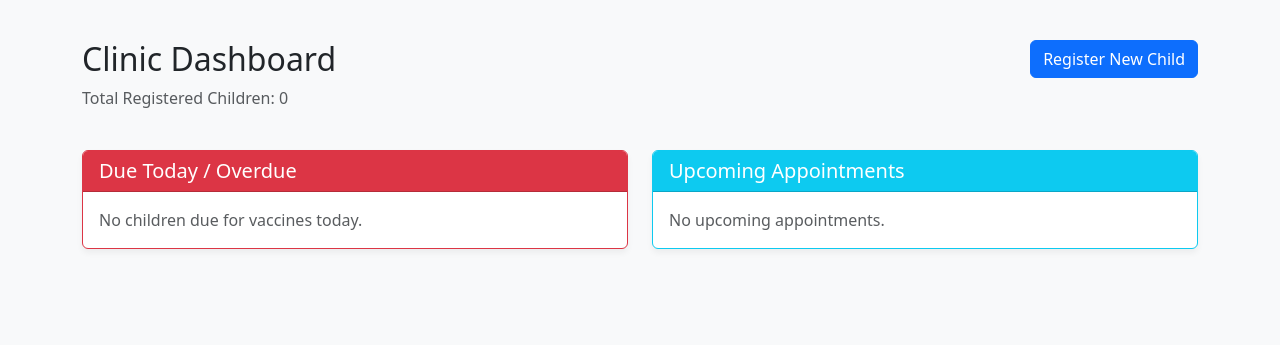
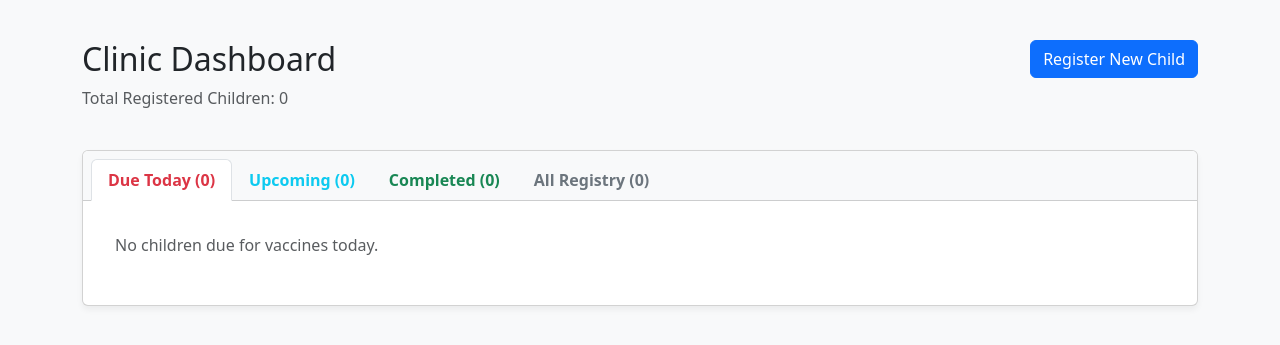
Before and after one commit to toufik97/PNI, a Django app: page / in a window 1280 px wide. Shown: the part 56-401 px from the top of the page. Run offline with Django 5.2, Linux system fonts and the light colour scheme; data that the repository does not hold is empty.

Commit message:
Fix clinical case validation and improve vaccine dashboard
- Enhanced DependencyEvaluator to support 'Any Slot' (slot 0) anchor matching.
- Fixed DependencyEvaluator to filter out future anchor doses from current validation.
- Updated SeriesHistoryValidator to enforce cross-series dependency rules for historical records.
- Added automatic state reset to VaccinationEngine to ensure clean validation on every run.
- Refined Primovax policy rules to target all DTP family products with a 14-day interval.
- Categorized dependencies into 'Hard Blocks' and 'Soft Warnings' (co-admin) to avoid false invalidations.
- Fixed Dashboard UI crash and implemented tabbed registry view with Completed/Upcoming filters.

```diff
--- a/patients/templates/patients/dashboard.html
+++ b/patients/templates/patients/dashboard.html
@@ -11,74 +11,119 @@
     </div>
 </div>
 
-<div class="row">
-    <div class="col-md-6">
-        <div class="card border-danger mb-4">
-            <div class="card-header bg-danger text-white">
-                <h5 class="mb-0">Due Today / Overdue</h5>
-            </div>
-            <div class="card-body">
+<div class="card">
+    <div class="card-header bg-light">
+        <ul class="nav nav-tabs card-header-tabs" id="dashboardTabs" role="tablist">
+            <li class="nav-item">
+                <button class="nav-link active text-danger fw-bold" id="due-tab" data-bs-toggle="tab" data-bs-target="#due" type="button" role="tab">
+                    Due Today ({{ due_today|length }})
+                </button>
+            </li>
+            <li class="nav-item">
+                <button class="nav-link text-info fw-bold" id="upcoming-tab" data-bs-toggle="tab" data-bs-target="#upcoming" type="button" role="tab">
+                    Upcoming ({{ upcoming|length }})
+                </button>
+            </li>
+            <li class="nav-item">
+                <button class="nav-link text-success fw-bold" id="completed-tab" data-bs-toggle="tab" data-bs-target="#completed" type="button" role="tab">
+                    Completed ({{ completed|length }})
+                </button>
+            </li>
+            <li class="nav-item">
+                <button class="nav-link text-secondary fw-bold" id="registry-tab" data-bs-toggle="tab" data-bs-target="#registry" type="button" role="tab">
+                    All Registry ({{ stats.total_children }})
+                </button>
+            </li>
+        </ul>
+    </div>
+    <div class="card-body">
+        <div class="tab-content" id="dashboardTabsContent">
+            <!-- Due Today -->
+            <div class="tab-pane fade show active" id="due" role="tabpanel">
                 {% if due_today %}
-                <ul class="list-group list-group-flush">
+                <div class="list-group list-group-flush">
                     {% for entry in due_today %}
-                    <li class="list-group-item d-flex justify-content-between align-items-center">
+                    <div class="list-group-item d-flex justify-content-between align-items-center">
                         <div>
-                            {% if entry.child.id %}
                             <a href="{% url 'patients:profile' entry.child.id %}" class="fw-bold text-decoration-none">
                                 {{ entry.child.name }} ({{ entry.child.id }})
                             </a>
-                            {% else %}
-                            <span class="fw-bold text-danger">{{ entry.child.name }} (Invalid ID)</span>
-                            {% endif %}
-                            <br>
-                            <small class="text-muted">Age: {{ entry.child.dob|timesince }}</small>
+                            <br><small class="text-muted">Age: {{ entry.child.dob|timesince }}</small>
                         </div>
                         <div>
                             {% for v_info in entry.due_vaccines %}
                              <span class="badge bg-danger rounded-pill p-2 mb-1 d-inline-block">
                                  <div class="fw-bold">{{ v_info.vaccine.display_name|default:v_info.vaccine.name }}</div>
-                                 <small>{% if v_info.dose_number %}Dose {{ v_info.dose_number }}{% endif %} {% if v_info.dose_amount %}| {{ v_info.dose_amount }}{% endif %}</small>
+                                 <small>Dose {{ v_info.dose_number }}</small>
                              </span>
                             {% endfor %}
                         </div>
-                    </li>
+                    </div>
                     {% endfor %}
-                </ul>
+                </div>
                 {% else %}
-                <p class="text-muted mb-0">No children due for vaccines today.</p>
+                <p class="text-muted p-3">No children due for vaccines today.</p>
                 {% endif %}
             </div>
-        </div>
-    </div>
 
-    <div class="col-md-6">
-        <div class="card border-info">
-            <div class="card-header bg-info text-white">
-                <h5 class="mb-0">Upcoming Appointments</h5>
-            </div>
-            <div class="card-body">
+            <!-- Upcoming -->
+            <div class="tab-pane fade" id="upcoming" role="tabpanel">
                 {% if upcoming %}
-                <ul class="list-group list-group-flush">
+                <div class="list-group list-group-flush">
                     {% for app in upcoming %}
-                    <li class="list-group-item d-flex justify-content-between align-items-center">
+                    <div class="list-group-item d-flex justify-content-between align-items-center">
                         <div>
-                            {% if app.child.id %}
                             <a href="{% url 'patients:profile' app.child.id %}" class="fw-bold text-decoration-none">
                                 {{ app.child.name }} ({{ app.child.id }})
                             </a>
-                            {% else %}
-                            <span class="fw-bold text-danger">{{ app.child.name }} (Invalid ID)</span>
-                            {% endif %}
                         </div>
                         <div class="text-end">
-                            <span class="badge bg-secondary">{{ app.date|date:"M d, Y" }}</span>
+                            <span class="badge bg-info text-dark">{{ app.date|date:"M d, Y" }}</span>
                         </div>
-                    </li>
+                    </div>
                     {% endfor %}
-                </ul>
+                </div>
                 {% else %}
-                <p class="text-muted mb-0">No upcoming appointments.</p>
+                <p class="text-muted p-3">No upcoming appointments.</p>
                 {% endif %}
+            </div>
+
+            <!-- Completed -->
+            <div class="tab-pane fade" id="completed" role="tabpanel">
+                {% if completed %}
+                <div class="list-group list-group-flush">
+                    {% for child in completed %}
+                    <div class="list-group-item d-flex justify-content-between align-items-center">
+                        <div>
+                            <a href="{% url 'patients:profile' child.id %}" class="fw-bold text-decoration-none">
+                                {{ child.name }} ({{ child.id }})
+                            </a>
+                            <br><small class="text-muted">Status: Fully Vaccinated</small>
+                        </div>
+                        <span class="badge bg-success"><i class="bi bi-patch-check-fill"></i> Complete</span>
+                    </div>
+                    {% endfor %}
+                </div>
+                {% else %}
+                <p class="text-muted p-3">No children have completed their full schedule yet.</p>
+                {% endif %}
+            </div>
+
+            <!-- All Registry -->
+            <div class="tab-pane fade" id="registry" role="tabpanel">
+                <div class="list-group list-group-flush">
+                    {% for child in registered %}
+                    <div class="list-group-item d-flex justify-content-between align-items-center">
+                        <div>
+                            <a href="{% url 'patients:profile' child.id %}" class="fw-bold text-decoration-none">
+                                {{ child.name }} ({{ child.id }})
+                            </a>
+                            <br><small class="text-muted">DOB: {{ child.dob|date:"Y-m-d" }}</small>
+                        </div>
+                        <a href="{% url 'patients:profile' child.id %}" class="btn btn-sm btn-outline-primary">View Profile</a>
+                    </div>
+                    {% endfor %}
+                </div>
             </div>
         </div>
     </div>
--- a/patients/views.py
+++ b/patients/views.py
@@ -10,12 +10,27 @@ def dashboard(request):
     # For MVP, we'll just evaluate everyone. In production, we'd optimize this.
     due_today_list = []
     upcoming_list = []
+    completed_list = []
+    registered_list = []
 
     for child in children:
         engine = VaccinationEngine(child)
         eval_result = engine.evaluate()
+
+        has_pending = (
+            eval_result['due_today'] or
+            eval_result['due_but_unavailable'] or
+            eval_result['missing_doses'] or
+            eval_result['upcoming'] or
+            eval_result['blocked']
+        )
+
+        if not has_pending and child.vaccination_records.exists():
+            completed_list.append(child)
+
+        registered_list.append(child)
+
         if eval_result['due_today']:
-            # Store structured data for the template
             due_today_list.append({
                 'child': child,
                 'due_vaccines': eval_result['due_today'],
@@ -32,7 +47,9 @@ def dashboard(request):
 
     context = {
         'due_today': due_today_list,
-        'upcoming': upcoming_list[:10], # next 10 apps
+        'upcoming': upcoming_list[:10],
+        'completed': completed_list,
+        'registered': registered_list,
         'stats': {'total_children': children.count()}
     }
     return render(request, 'patients/dashboard.html', context)
```
Also changed, not shown: vaccines/dependencies.py (+45 -20 lines), vaccines/engine.py (+15 -8 lines), vaccines/policy_reference.json (+5 -5 lines), vaccines/series_validator.py (+20 -0 lines).
